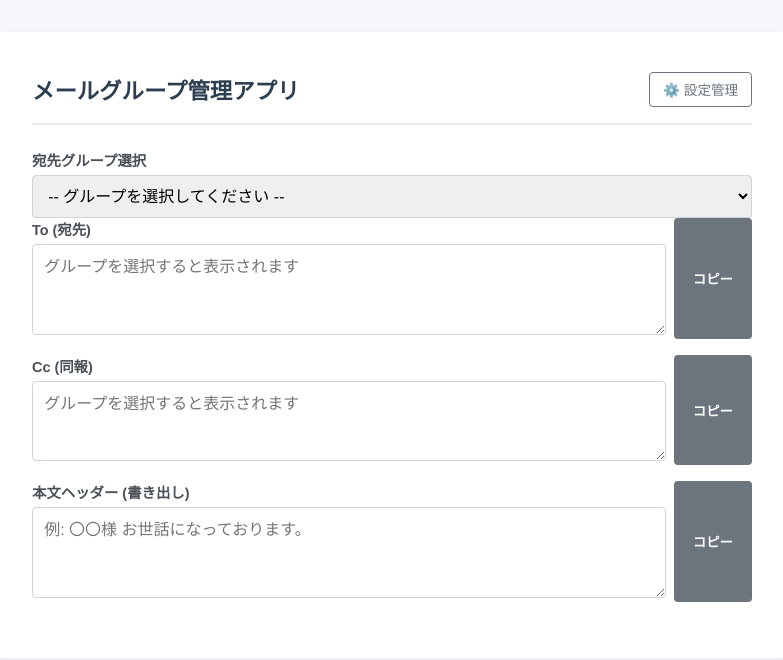
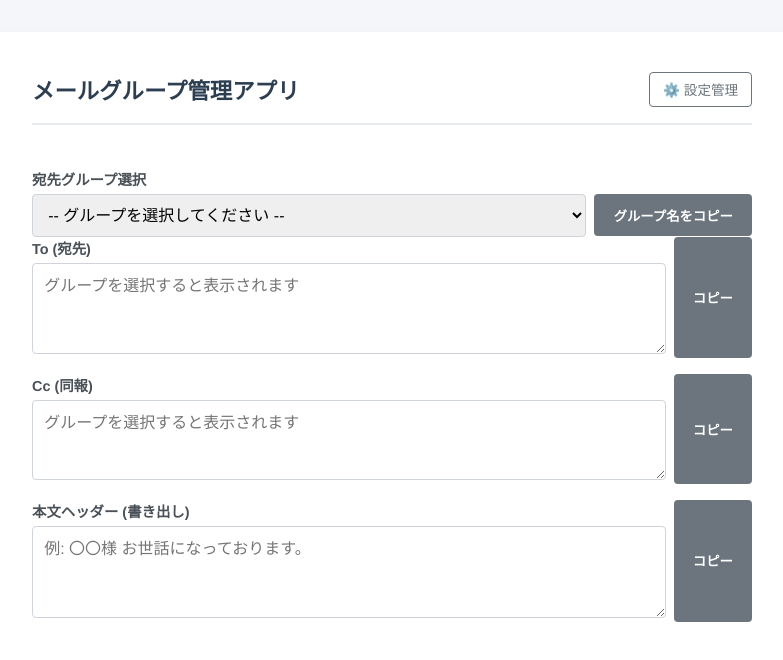
Before and after one commit to seiichiM/ma, a website: page index.html in a window 1280 px wide. Shown: the whole page, without its empty margins (248-1031 px from the left). Drawn offline with Linux system fonts and the light colour scheme.

Commit message:
Add index.html

```diff
--- a/index.html
+++ b/index.html
@@ -85,10 +85,15 @@
         <button class="btn-outline" onclick="openManager()">⚙️ 設定管理</button>
     </h1>
 
-    <label>宛先グループ選択</label>
-    <select id="groupSelect" onchange="loadGroup()">
-        <option value="">-- グループを選択してください --</option>
-    </select>
+    <div style="display: flex; gap: 0.5rem; align-items: flex-end;">
+        <div style="flex-grow: 1;">
+            <label>宛先グループ選択</label>
+            <select id="groupSelect" onchange="loadGroup()">
+                <option value="">-- グループを選択してください --</option>
+            </select>
+        </div>
+        <button class="copy-btn" onclick="copyGroupName()" style="height: 42px; margin-bottom: 1px;">グループ名をコピー</button>
+    </div>
 
     <div class="copy-group">
         <div style="flex-grow: 1;">
@@ -265,6 +270,32 @@
         toInput.value = data.to || '';
         ccInput.value = data.cc || '';
         headerInput.value = data.header || '';
+    }
+
+    function copyGroupName() {
+        const select = document.getElementById('groupSelect');
+        const selectedIndex = select.selectedIndex;
+        if (selectedIndex < 0 || !select.value) {
+            // showToast('グループが選択されていません');
+            return;
+        }
+
+        const groupName = select.options[selectedIndex].text;
+
+        if (navigator.clipboard && navigator.clipboard.writeText) {
+            navigator.clipboard.writeText(groupName).then(() => {
+                showToast('グループ名をコピーしました');
+            });
+        } else {
+            // Fallback (hidden textarea)
+            const ta = document.createElement('textarea');
+            ta.value = groupName;
+            document.body.appendChild(ta);
+            ta.select();
+            document.execCommand('copy');
+            document.body.removeChild(ta);
+            showToast('グループ名をコピーしました');
+        }
     }
 
     // --- 管理機能 ---
```
